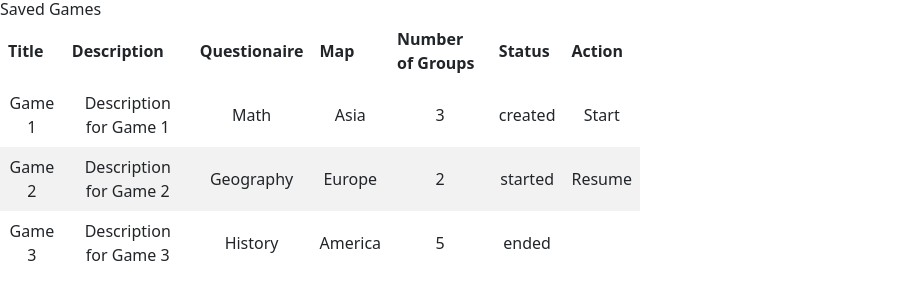
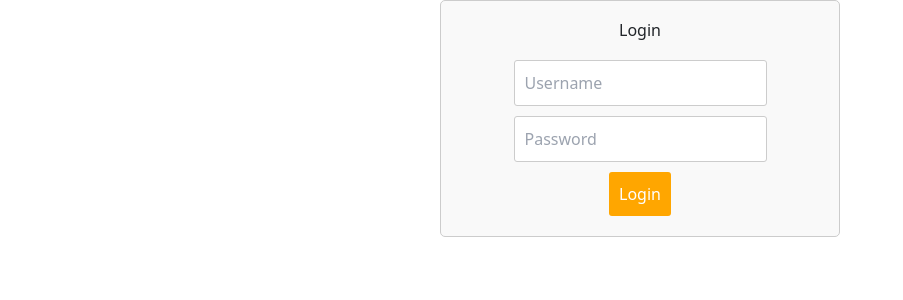
Before and after one commit to lior-w/Web-Interface, a React (Vite) app: page / in a window 1280 px wide. Shown: the top 300 px of the page, without its empty margins (0-903 px from the left). Built offline with nearby package versions, Linux system fonts and the light colour scheme.

Commit message:
fix the way the app navigates

```diff
--- a/src/App.tsx
+++ b/src/App.tsx
@@ -1,7 +1,7 @@
-import SavedGames from "./components/SavedGames";
+import { Dashboard } from "./pages/dashboard";
 
 function App() {
-  return <SavedGames />;
+  return <Dashboard />;
 }
 
 export default App;
--- a/src/components/Login.tsx
+++ b/src/components/Login.tsx
@@ -1,18 +1,20 @@
 import React, { useState } from "react";
-import { useNavigate } from "react-router-dom"; // Import useHistory hook
 import "./Login.css";
 
-const Login = () => {
+export interface IProps {
+  onLoginSuccess: () => void;
+}
+
+const Login = ({ onLoginSuccess }: IProps) => {
   const [username, setUsername] = useState<string>("");
   const [password, setPassword] = useState<string>("");
   const [errorMessage, setErrorMessage] = useState<string>("");
-  const navigate = useNavigate(); // Initialize useHistory
 
   const handleSubmit = (e: React.FormEvent<HTMLFormElement>) => {
     e.preventDefault();
     if (username === "admin" && password === "password") {
       // Redirect to SavedGames.tsx on successful login
-      navigate("/SavedGames");
+      onLoginSuccess();
     } else {
       setErrorMessage("Invalid username or password");
     }
--- a/src/components/SavedGames.tsx
+++ b/src/components/SavedGames.tsx
@@ -1,4 +1,4 @@
-import React, { useState } from "react";
+import { useState } from "react";
 import "./SavedGames.css";
 
 // Define a type for a game
--- /dev/null
+++ b/src/pages/dashboard.tsx
@@ -0,0 +1,18 @@
+import { useState } from "react";
+import SavedGames from "../components/SavedGames";
+import Login from "../components/Login";
+
+export const Dashboard = () => {
+  const [page, setPage] = useState<string>("login");
+
+  const onLogin = () => {
+    setPage("savedgames");
+  };
+
+  return (
+    <div>
+      {page === "savedgames" && <SavedGames />}
+      {page === "login" && <Login onLoginSuccess={onLogin} />}
+    </div>
+  );
+};
```
